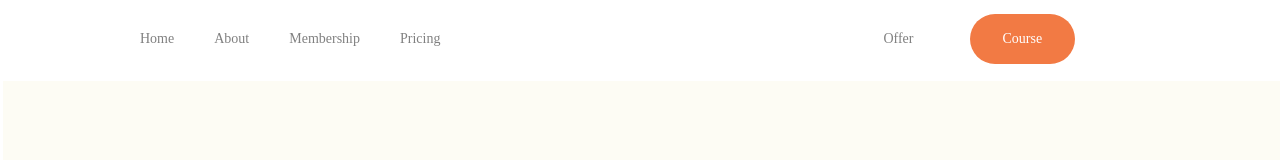
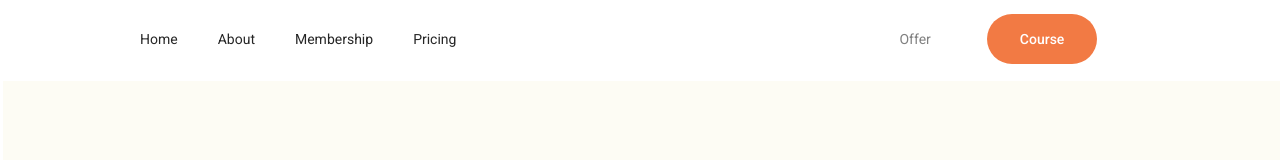
Before and after one commit to Nazmul-Hasan-Shadin/Tropical-vacation, a React (Vite) app: page / in a window 1280 px wide. Shown: the top 160 px of the page. Built offline with nearby package versions, Linux system fonts and the light colour scheme.

Commit message:
font added

```diff
--- a/src/Component/Navbar/Navbar.css
+++ b/src/Component/Navbar/Navbar.css
@@ -20,7 +20,11 @@
 .navbar li {
     margin-right: 40px;
     text-decoration: none;
+    color: var(--Black, #262626);
+
 }
+
+
 
 .nav-parent  ul.right-content {
     display: flex;
--- a/src/index.css
+++ b/src/index.css
@@ -1,8 +1,10 @@
 
-
+@import url('https://fonts.googleapis.com/css2?family=Lato:wght@400;700&family=Roboto:wght@400;500;700&display=swap');
 
 
 body {
+  font-family: 'Lato', sans-serif;
+font-family: 'Roboto', sans-serif;
   margin: 0;
   display: flex;
 
@@ -42,7 +44,7 @@
 
 }
 body{
-  display:static'
+    display:static;
 
 }
 }
```
Also changed, not shown: src/Javascript/navbar.js (deleted, +0 -11 lines).
